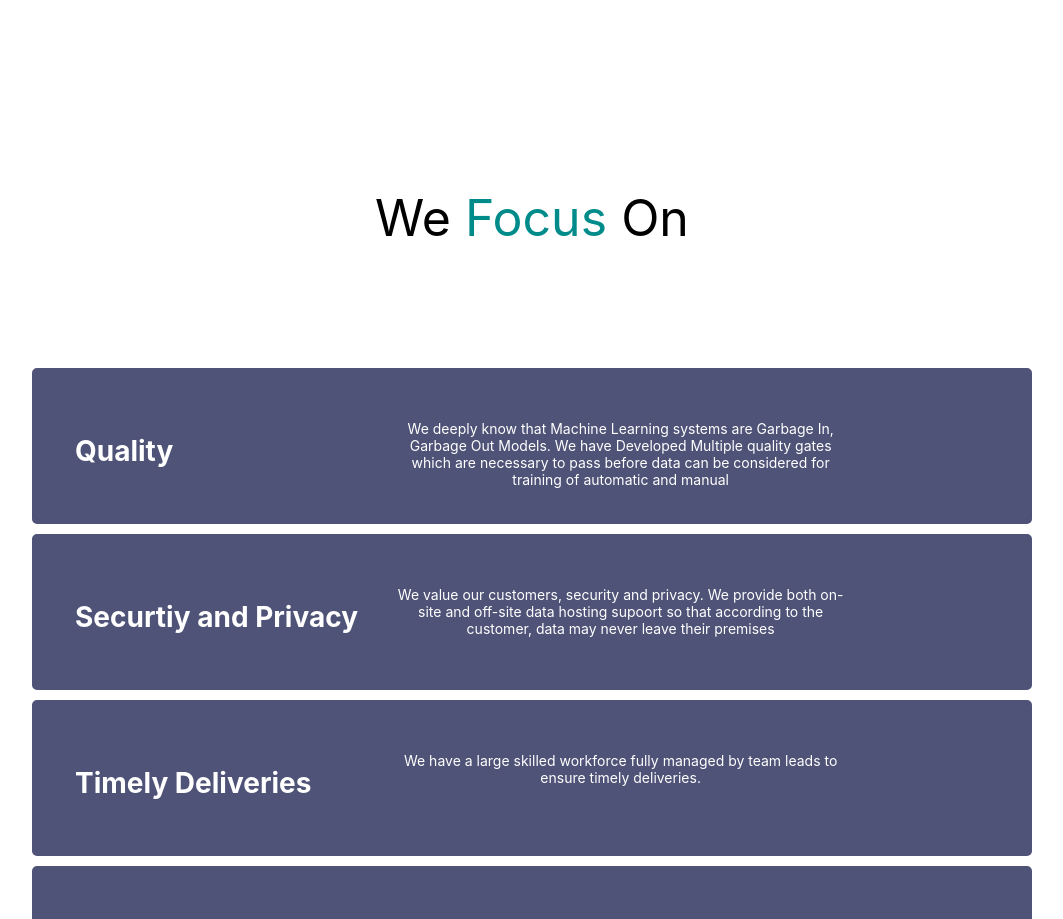
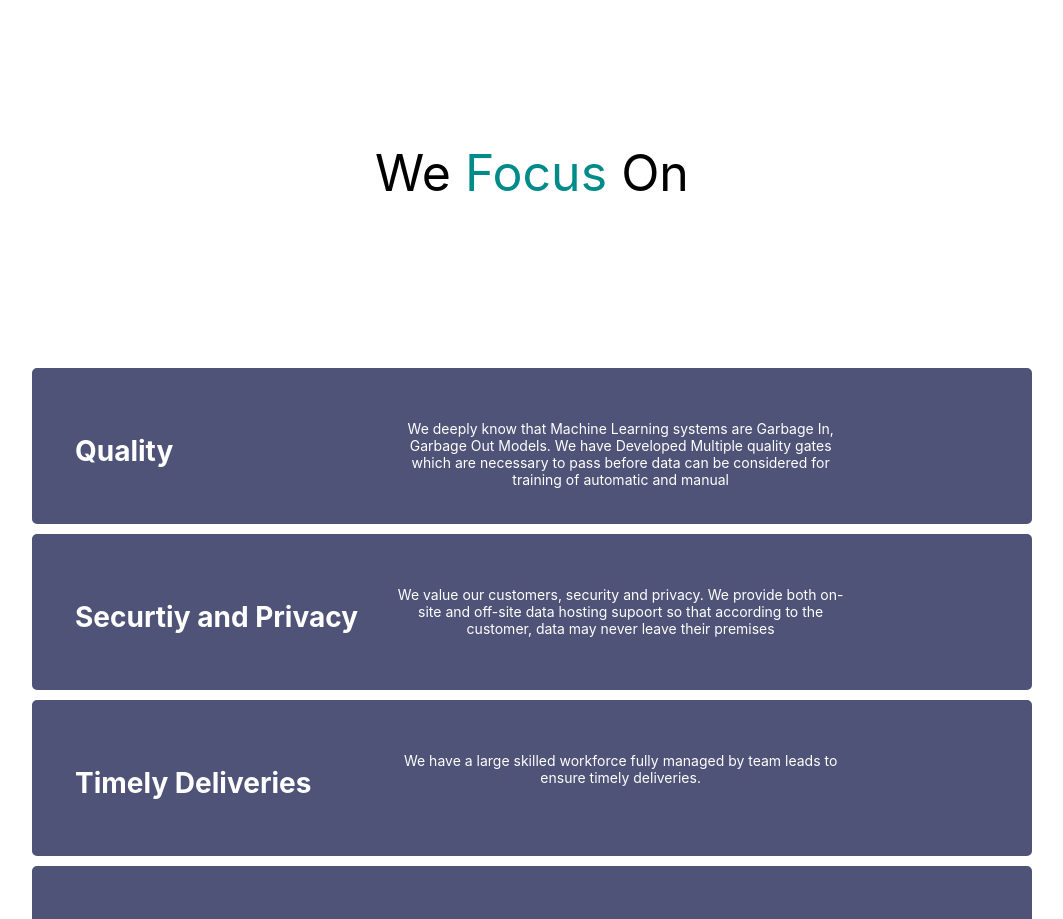
Before and after one commit to D3nii/React-Projects, a React (Create React App) app in the folder prox/: page / in a window 1280 px wide. Shown: the part 1660-2579 px from the top of the page, without its empty margins (108-1171 px from the left). Built offline with nearby package versions, Linux system fonts and the light colour scheme.

Commit message:
Update Page3.css

```diff
--- a/prox/src/Style/Page3.css
+++ b/prox/src/Style/Page3.css
@@ -1,4 +1,6 @@
 #main3 {
   font-size: 50px;
   margin-bottom: 100px;
+  position: relative;
+  bottom: 45px;
 }
```
